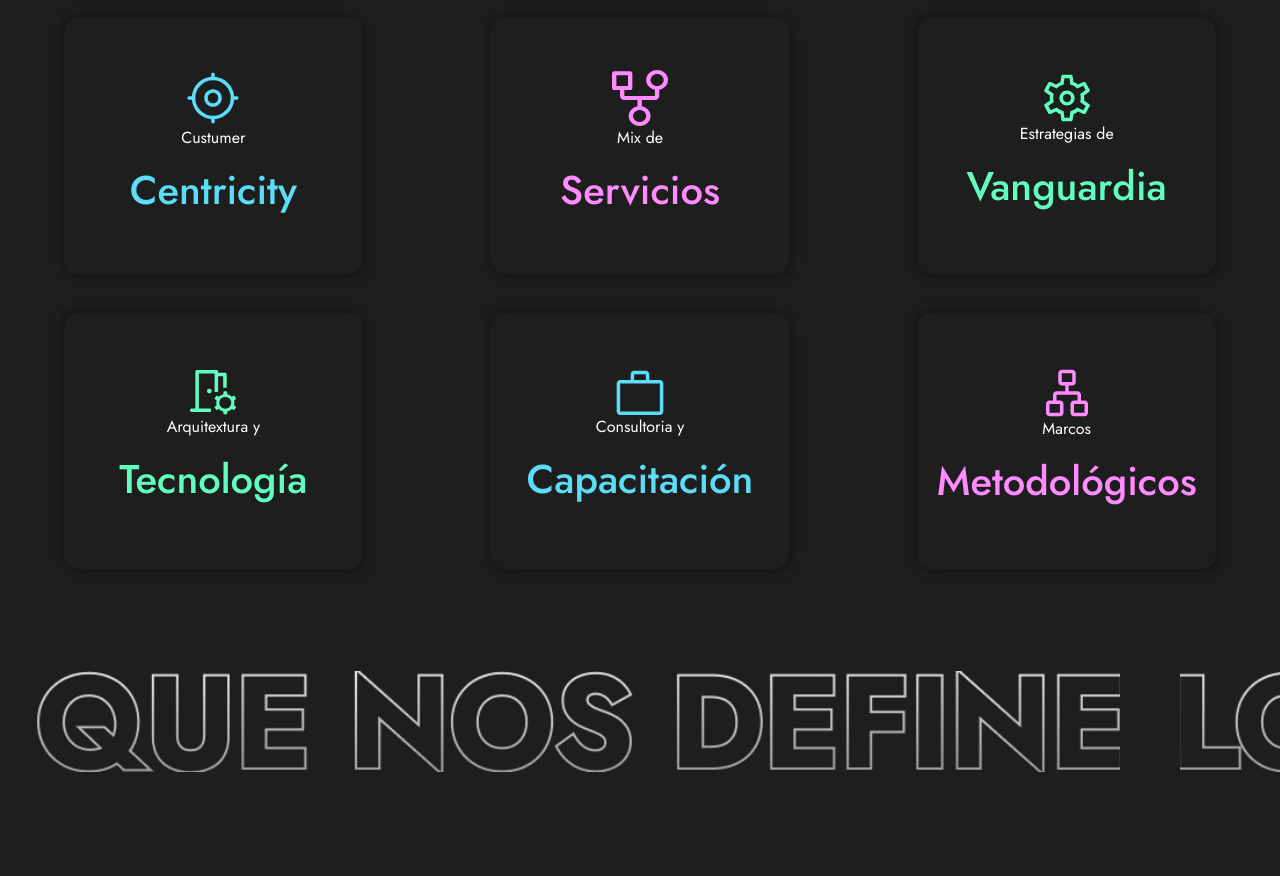
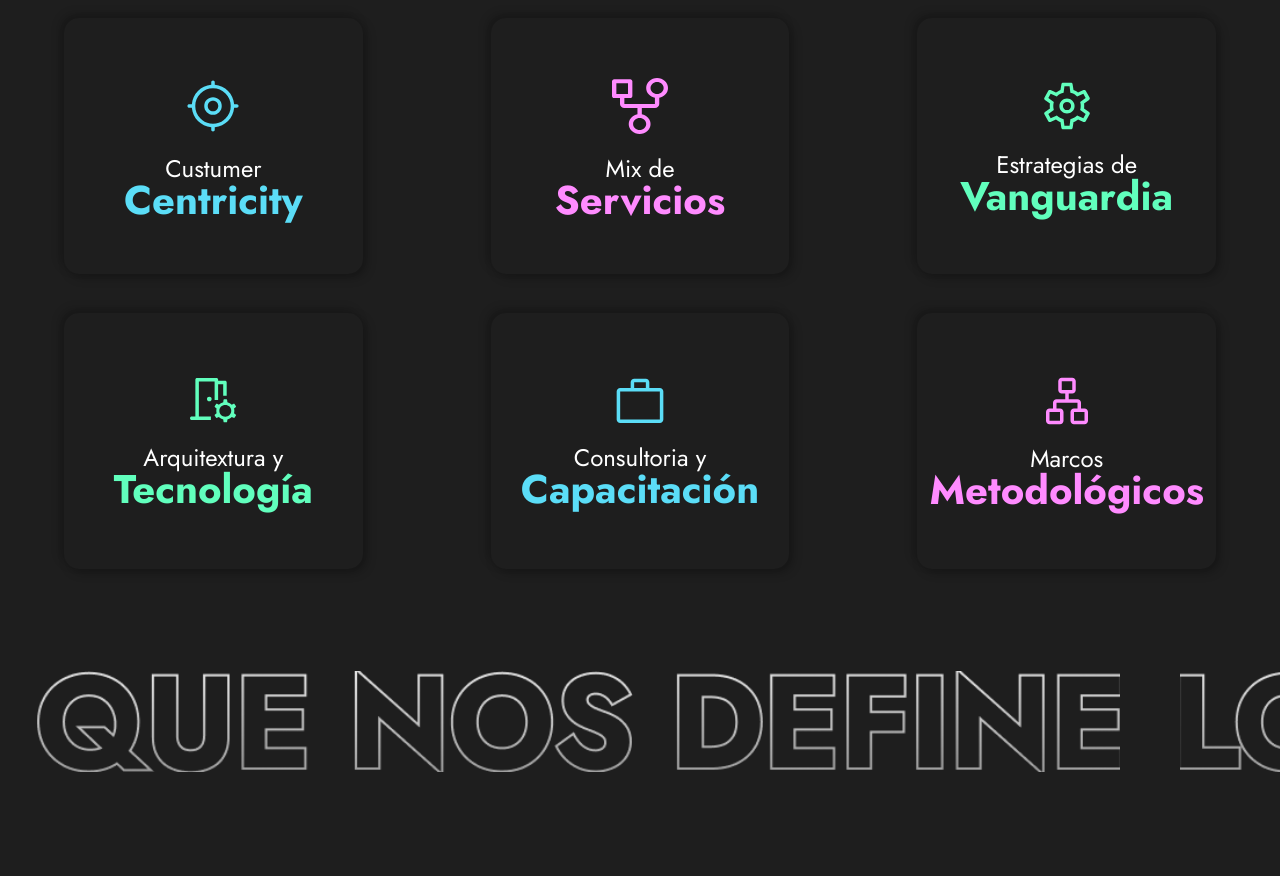
Before and after one commit to marcosSanchez-dev/hirXlabWeb, a website built with Vite: page index.html in a window 1280 px wide. Shown: the part 2420-3296 px from the top of the page. Built offline with nearby package versions, Linux system fonts and the light colour scheme.

Commit message:
"line height para los servicios"

```diff
--- a/style.css
+++ b/style.css
@@ -74,7 +74,17 @@ ul {
   box-shadow: 4px 4px 10px rgba(2, 2, 2, 0.25),
     -4px -4px 10px rgba(2, 2, 2, 0.2);
 }
-
+.ecosistema__item p {
+  margin: 6% 0 0 0 !important;
+  font-weight: 400;
+  font-size: 1.5rem;
+  line-height: normal;
+}
+.ecosistema__item h1 {
+  margin: 0 !important;
+  font-weight: 700;
+  line-height: 1.8rem;
+}
 .servicios__item {
   /* border: 1px solid blue; */
   width: 397px;
```
